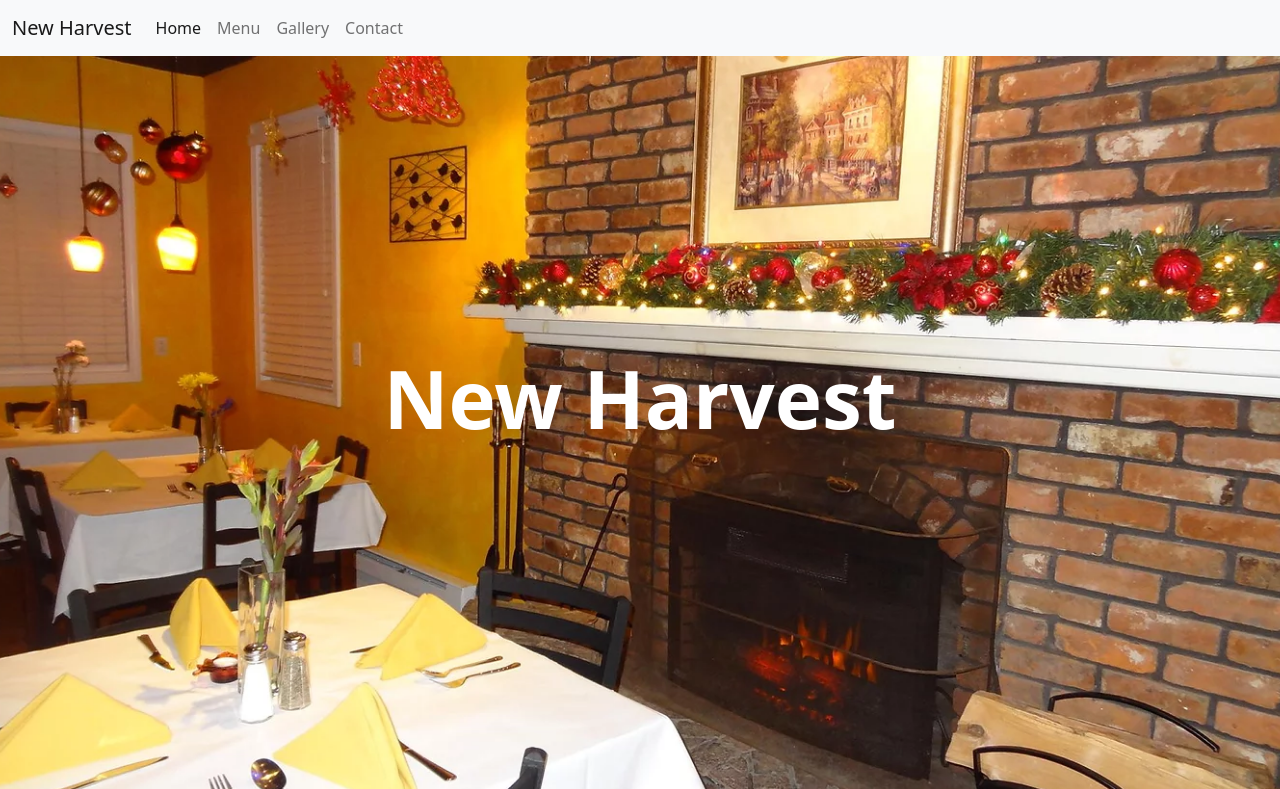
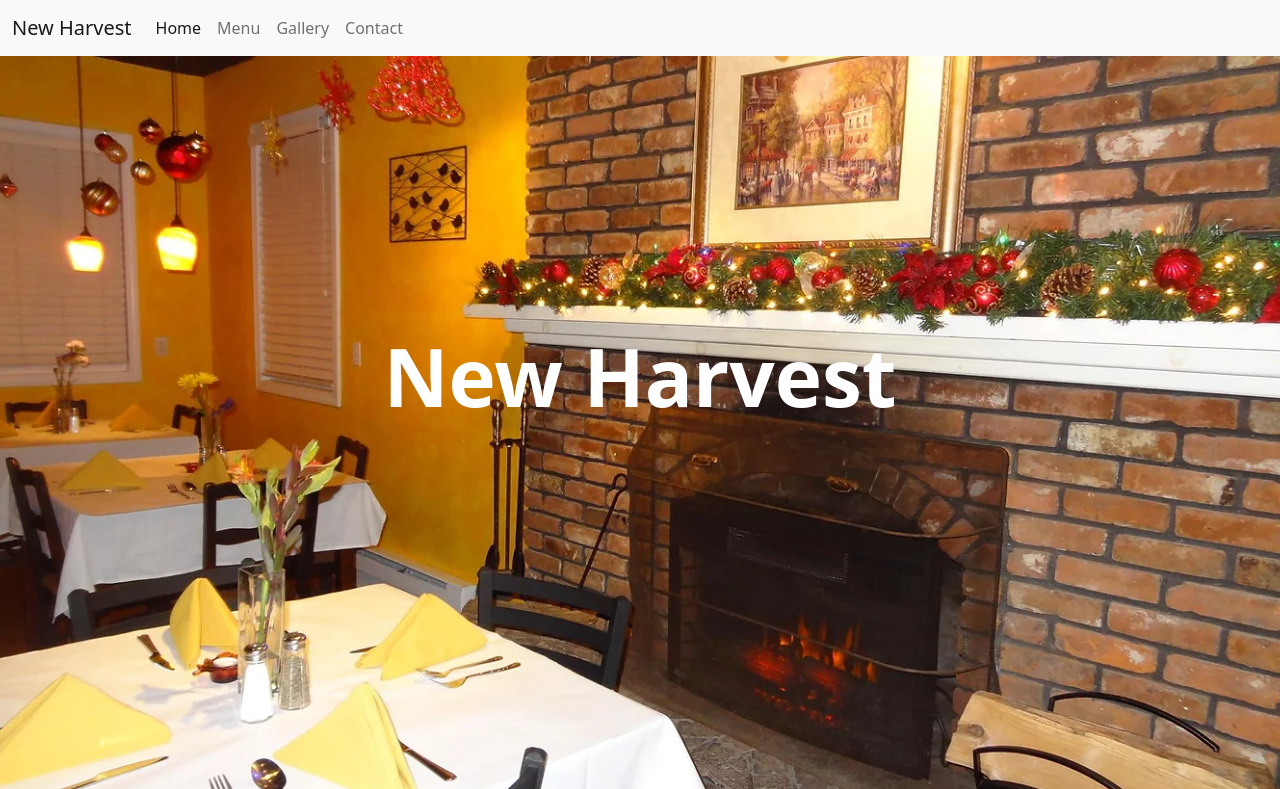
Before and after one commit to MarkoGutierro/New-Harvest-Restaurant-BF, a plain HTML site: page index.html in a window 1280 px wide. Shown: the top 789 px of the page. Drawn offline with nearby package versions, Linux system fonts and the light colour scheme.

Commit message:
Title Centered on Home Screen
Messed with the absolute positioning at different screen sizes so the title is now always centered

```diff
--- a/styles.css
+++ b/styles.css
@@ -131,7 +131,7 @@
 #site-title {
     display: block;
     position: absolute;
-    top: 40%;
+    top: 37.5%;
     width: 100%;
     text-align: center;
     color: white;
@@ -178,29 +178,34 @@
   @media (min-width: 0px) {
     #site-title {
       font-size: 200%;
+      top: 40%;
     }
   }
 
   @media (min-width: 500px) {
     #site-title {
-      font-size: 250%;
+      font-size: 300%;
+      top: 40%;
     }
   }
 
   @media (min-width: 992px) {
     #site-title {
-      font-size: 300%;
+      font-size: 400%;
+      top: 39%;
     }
   }
 
   @media (min-width: 1200px) {
     #site-title {
       font-size: 500%;
+      top: 37%;
     }
   }
 
   @media (min-width: 1400px) {
     #site-title {
       font-size: 700%;
+      top: 35%;
     }
   }
```
